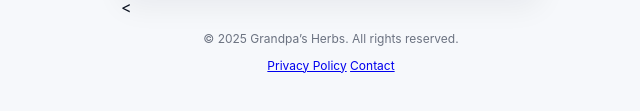
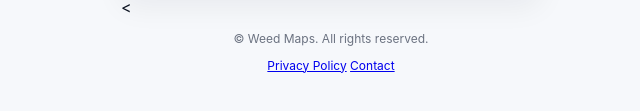
Before and after one commit to xenun-makuzi/weed, a plain HTML site: page payout.html in a window 1280 px wide. Shown: the part 611-722 px from the top of the page, 309-949 px from the left. Drawn offline with nearby package versions, Linux system fonts and the light colour scheme.

Commit message:
Update payout.html

```diff
--- a/payout.html
+++ b/payout.html
@@ -84,7 +84,7 @@
     <<!-- Footer -->
 <footer class="bg-green-700 text-white mt-12">
   <div class="max-w-7xl mx-auto px-6 py-6 flex flex-col md:flex-row justify-between items-center">
-    <p>&copy; 2025 Grandpa’s Herbs. All rights reserved.</p>
+    <p>&copy; Weed Maps. All rights reserved.</p>
     <div class="space-x-4 mt-3 md:mt-0">
       <a href="#" class="hover:underline">Privacy Policy</a>
       <a href="#" class="hover:underline">Contact</a>
```
